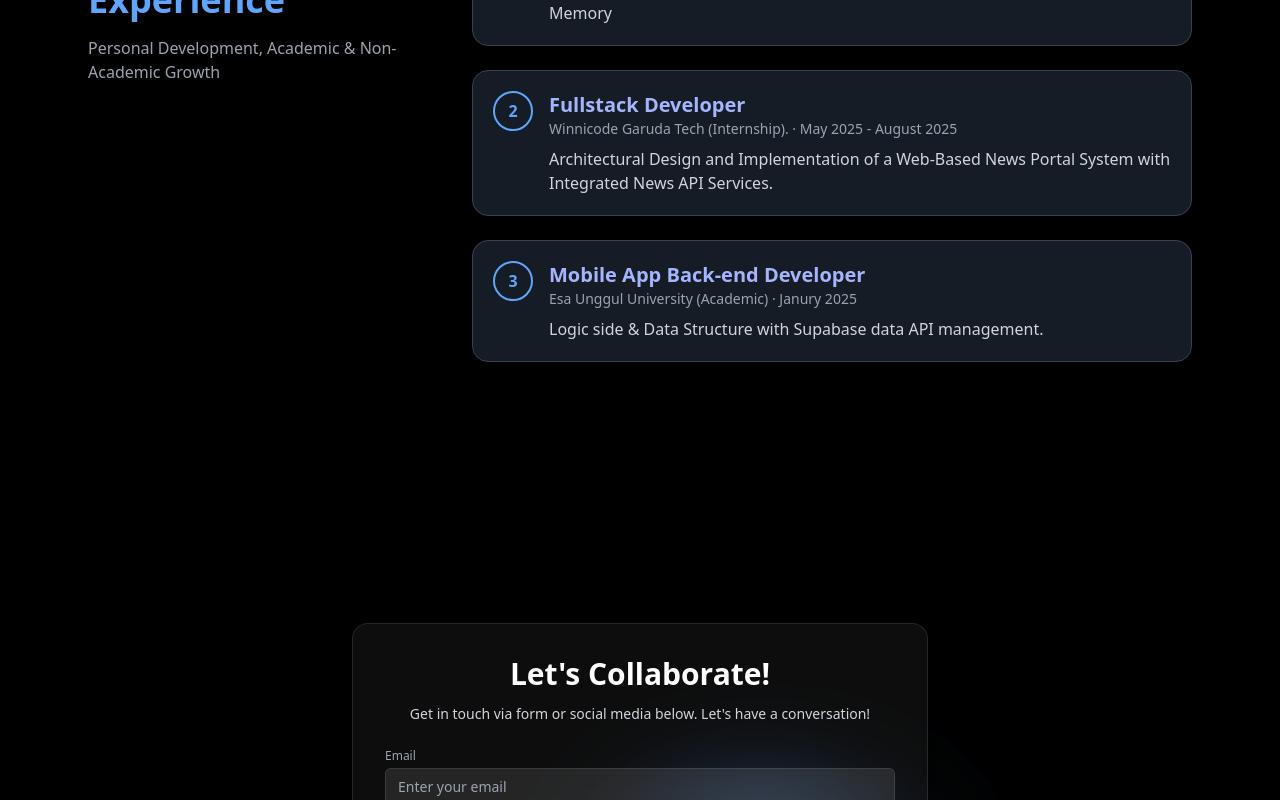
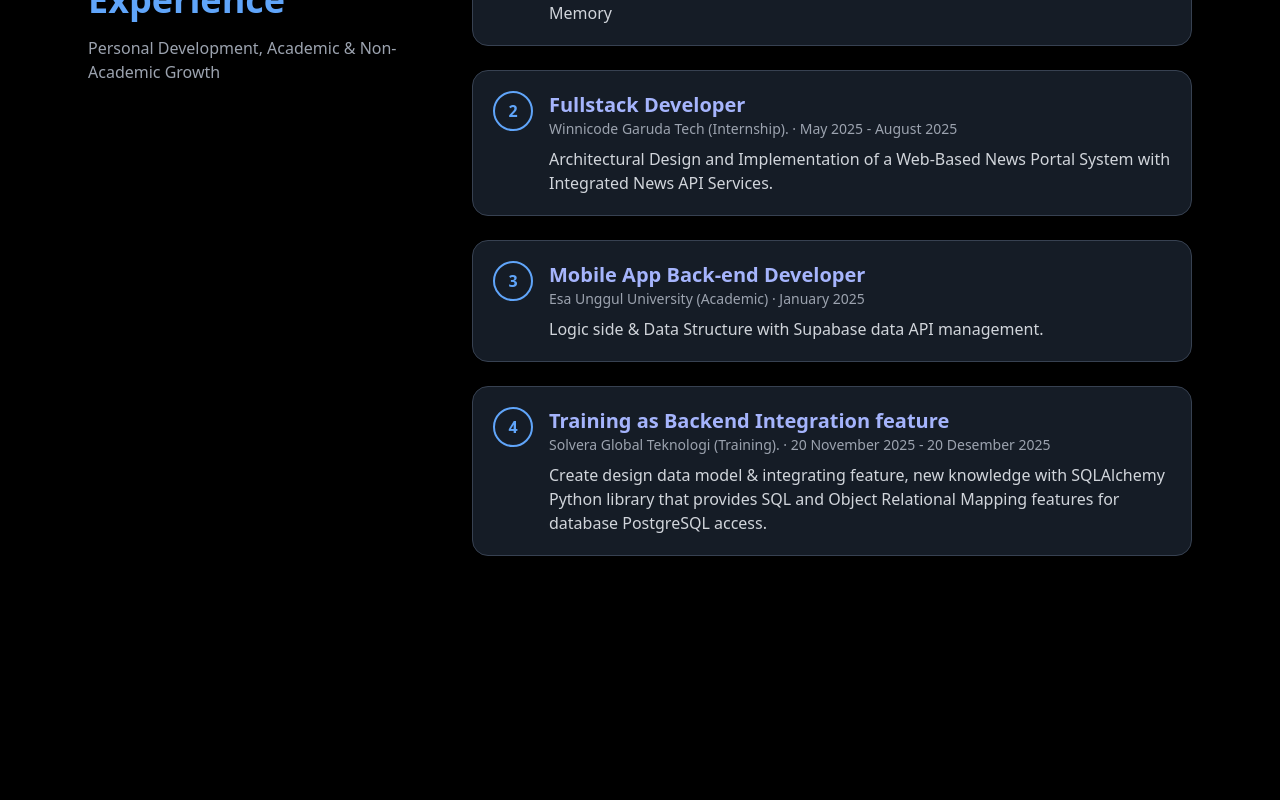
Before and after one commit to Lutfiandraa/portofolio-andra, a React (Create React App) app: page / in a window 1280 px wide. Shown: the part 2000-2800 px from the top of the page. Built offline with nearby package versions, Linux system fonts and the light colour scheme.

Commit message:
add new experience

```diff
--- a/src/Experience.jsx
+++ b/src/Experience.jsx
@@ -5,7 +5,8 @@ export default function Experience() {
   const experiences = [
     { title: "Machine Learning Engineer", place: "Esa Unggul University (Academic).", date: "April 2025 - July 2025", desc: "Brebes Weather Prediction method with Deep Learning & Long Short-Term Memory" },
     { title: "Fullstack Developer", place: "Winnicode Garuda Tech (Internship).", date: "May 2025 - August 2025", desc: "Architectural Design and Implementation of a Web-Based News Portal System with Integrated News API Services." },
-    { title: "Mobile App Back-end Developer", place: "Esa Unggul University (Academic)", date: "Janury 2025", desc: "Logic side & Data Structure with Supabase data API management." },
+    { title: "Mobile App Back-end Developer", place: "Esa Unggul University (Academic)", date: "January 2025", desc: "Logic side & Data Structure with Supabase data API management." },
+    { title: "Training as Backend Integration feature", place: "Solvera Global Teknologi (Training).", date: "20 November 2025 - 20 Desember 2025", desc: "Create design data model & integrating feature, new knowledge with SQLAlchemy Python library that provides SQL and Object Relational Mapping features for database PostgreSQL access." },
   ];
 
   return (
```
